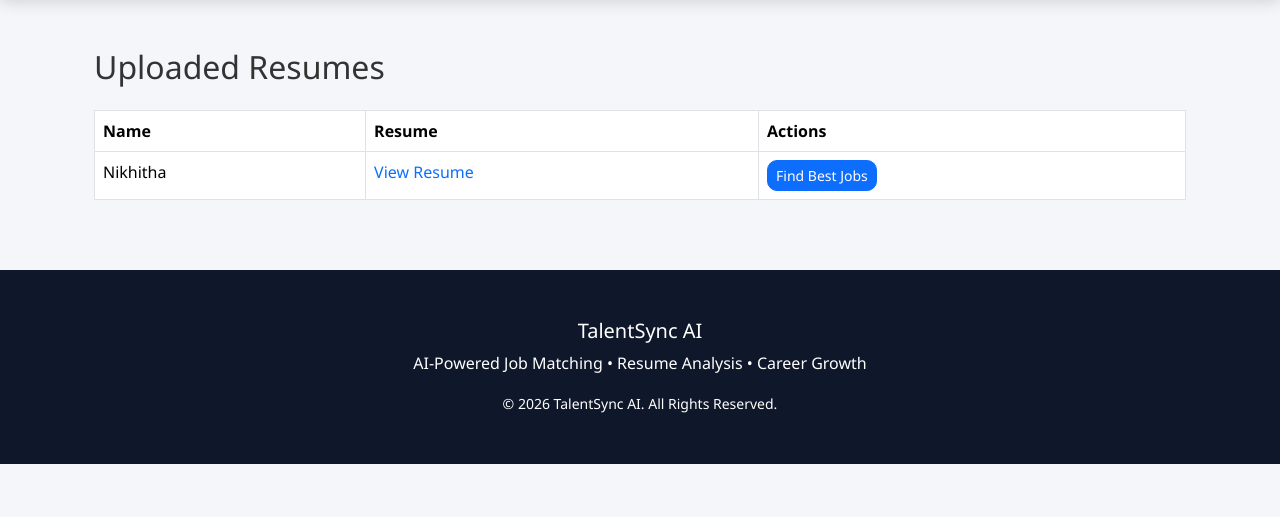
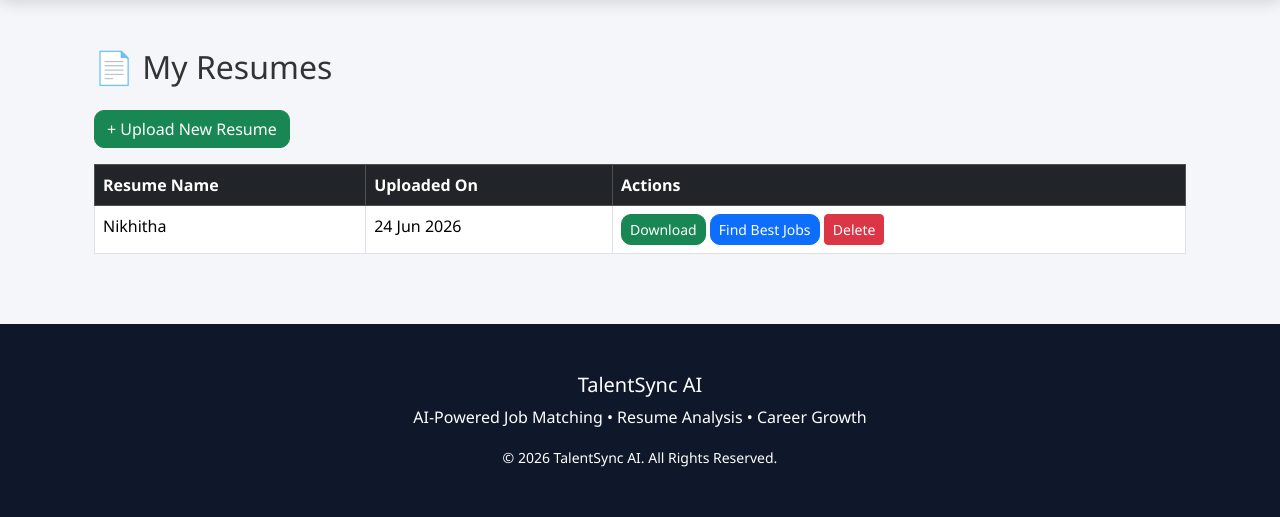
Before and after one commit to nikhithab5/TalentSyncAI, a Django app: page /resumes/ in a window 1280 px wide. Shown: the part 112-629 px from the top of the page. Run offline with Django 5.2, Linux system fonts and the light colour scheme; a user stored in the database is signed in; data comes from the database, SQL or seed files in the repository.

Commit message:
Add delete resume feature

```diff
--- a/core/urls.py
+++ b/core/urls.py
@@ -155,4 +155,9 @@
     views.interview_finished,
     name="interview_finished",
 ),
+path(
+    'delete-resume/<int:id>/',
+    views.delete_resume,
+    name='delete_resume'
+),
 ]
--- a/core/views.py
+++ b/core/views.py
@@ -10,6 +10,7 @@
 from django.http import HttpResponse
 import io
 import requests
+from django.contrib import messages
 
 
 
@@ -173,6 +174,23 @@
             'resumes': resumes
         }
     )
+@login_required
+def delete_resume(request, id):
+
+    resume = get_object_or_404(
+        Resume,
+        id=id,
+        user=request.user
+    )
+
+    # Delete the actual PDF file
+    if resume.resume:
+        resume.resume.delete(save=False)
+
+    # Delete the database record
+    resume.delete()
+
+    return redirect("resume_list")
 def analyze_resume(request, resume_id, job_id):
 
     resume = get_object_or_404(
--- a/templates/resume_list.html
+++ b/templates/resume_list.html
@@ -4,14 +4,20 @@
 
 <div class="container mt-5">
 
-    <h2>Uploaded Resumes</h2>
+    <h2 class="mb-4">📄 My Resumes</h2>
 
-    <table class="table table-bordered mt-4">
+    <div class="mb-3">
+        <a href="{% url 'upload_resume' %}" class="btn btn-success">
+            + Upload New Resume
+        </a>
+    </div>
 
-        <thead>
+    <table class="table table-bordered table-hover">
+
+        <thead class="table-dark">
             <tr>
-                <th>Name</th>
-                <th>Resume</th>
+                <th>Resume Name</th>
+                <th>Uploaded On</th>
                 <th>Actions</th>
             </tr>
         </thead>
@@ -22,19 +28,31 @@
 
             <tr>
 
-                <td>{{ resume.name }}</td>
+                <td>
+                    {{ resume.name }}
+                </td>
 
                 <td>
-                    <a href="{{ resume.resume.url }}">
-                        View Resume
-                    </a>
+                    {{ resume.uploaded_at|date:"d M Y" }}
                 </td>
 
                 <td>
 
+                    <a href="{{ resume.resume.url }}"
+                       class="btn btn-success btn-sm"
+                       target="_blank">
+                        Download
+                    </a>
+
                     <a href="{% url 'best_matching_jobs' resume.id %}"
                        class="btn btn-primary btn-sm">
                         Find Best Jobs
+                    </a>
+
+                    <a href="{% url 'delete_resume' resume.id %}"
+                       class="btn btn-danger btn-sm"
+                       onclick="return confirm('Are you sure you want to delete this resume?');">
+                        Delete
                     </a>
 
                 </td>
@@ -45,7 +63,7 @@
 
             <tr>
 
-                <td colspan="3">
+                <td colspan="3" class="text-center">
                     No resumes uploaded.
                 </td>
 
```
